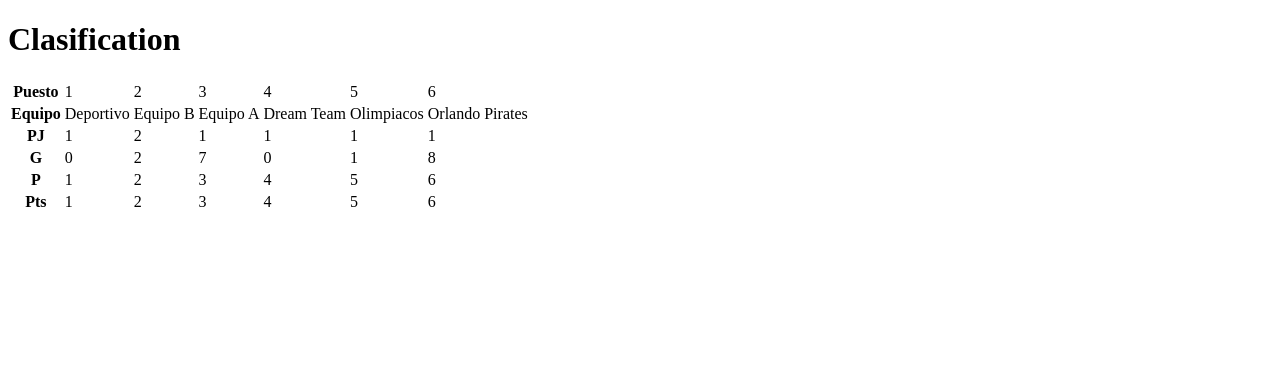
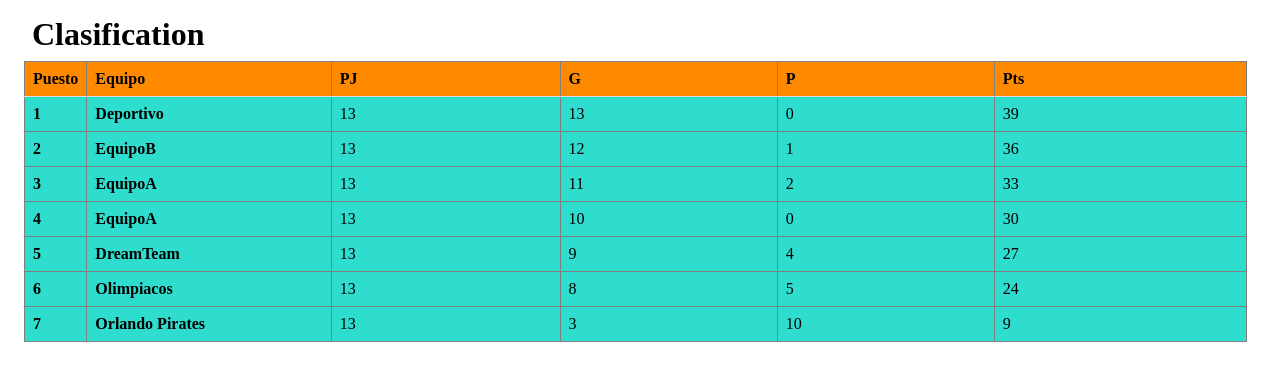
Before and after one commit to fraanaalonso/Padel_Web, a PHP site: page /clasificacion/Clasificacion.html in a window 1280 px wide. Shown: the top 381 px of the page. Run offline with PHP 8.4, Linux system fonts and the light colour scheme.

Commit message:
reemplace la carpeta de archivos con la incorporacion de clasificacion

```diff
--- a/Views/CHAT_VIEW/SHOWALL_VIEW.php
+++ b/Views/CHAT_VIEW/SHOWALL_VIEW.php
@@ -90,7 +90,7 @@ else{
             <div class="input_msg_write">
               <form method="post" action="../Controllers/Chat_Controller.php?action=ADD">
                 <input type="hidden"  name="id_chat" value="" />
-              <input type="text" class="write_msg" name="mensaje" placeholder="Escribe un mensaje" />
+              <input type="text" class="write_msg" name="mensaje" placeholder="Escribe un mensaje" padding='2'/>
               <input type="hidden"  name="login" value="<?php echo $_SESSION['login']; ?>" />
               <input type="hidden"  name="fecha_mensaje" size="10" value="<?php echo date("d/m/Y", time())?>"  />
               <input type="hidden"  name="hora_mensaje" size="5" value="<?php echo date('G:i');?>"  />
--- a/clasificacion/Clasificacion.html
+++ b/clasificacion/Clasificacion.html
@@ -1,74 +1,92 @@
 <!DOCTYPE html>
 <html>
+<head>
+		<title>Clasificacion</title>
+		<link href="../clasificacion/css/estilo3.css" rel="stylesheet"></link>
+</head>
 <body>
 	<h1><strong>Clasification</strong></h1>
-	<table id=clasificacion>
-		<tbody>
+	<table id="clasificacion" border="1" >
+
 		<tr>
-		<th scope="cow">
+		<th id="puesto">
 		Puesto
 			</th>
-		<td>1</td>
-		<td>2</td>
-		<td>3</td>
-		<td>4</td>
-		<td>5</td>
-		<td>6</td>
+			<th id="equipo" >
+		Equipo
+			</th>
+			<th>
+		PJ
+			</th>
+				<th id="ganar">
+		G
+			</th>
+			<th id="perder">
+		P
+			</th>
+			<th>
+		Pts</th>
+	</tr>
+		<tr>
+		<td id="puesto"cowspan="1">1</td>
+		<td id="equipo" cowspan="1">Deportivo</td>
+		<td cowspan="1">13</td>
+		<td id="ganar"cowspan="1">13</td>
+		<td id="perder"cowspan="1">0</td>
+		<td cowspan="1">39</td>
 			</tr>
 			<tr>
-		<th scope="row">
-		Equipo
-			</th>
-		<td>Deportivo</td>
-		<td>Equipo B</td>
-		<td>Equipo A</td>
-		<td>Dream Team</td>
-		<td>Olimpiacos</td>
-		<td>Orlando Pirates</td>
+
+		<td id="puesto"cowspan="1">2</td><!--Puesto-->
+		<td id="equipo" cowspan="1">EquipoB</td><!--Equipo-->
+		<td cowspan="1">13</td><!--PJ-->
+		<td id="ganar" cowspan="1">12</td><!--Ganados-->
+		<td id="perder"cowspan="1">1</td><!--Perdidos-->
+		<td cowspan="1">36</td><!--Puntos-->
 			</tr>
 		<tr>
-			<th scope="cow">
-		PJ
-			</th>
-		<td>1</td>
-		<td>2</td>
-		<td>1</td>
-		<td>1</td>
-		<td>1</td>
-		<td>1</td>
+
+		<td id="puesto"cowspan="1">3</td><!--Puesto-->
+		<td id="equipo"cowspan="1">EquipoA</td><!--Equipo-->
+		<td cowspan="1">13</td><!--PJ-->
+		<td id="ganar"cowspan="1">11</td><!--Ganados-->
+		<td id="perder"cowspan="1">2</td><!--Perdidos-->
+		<td cowspan="1">33</td><!--Puntos-->
 		</tr>
 		<tr>
-			<th scope="cow">
-		G
-			</th>
-		<td>0</td>
-		<td>2</td>
-		<td>7</td>
-		<td>0</td>
-		<td>1</td>
-		<td>8</td>
+
+		<td id="puesto"cowspan="1">4</td><!--Puesto-->
+		<td id="equipo"cowspan="1">EquipoA</td><!--Equipo-->
+		<td cowspan="1">13</td><!--PJ-->
+		<td id="ganar"cowspan="1">10</td><!--Ganados-->
+		<td id="perder"cowspan="1">0</td><!--Perdidos-->
+		<td cowspan="1">30</td><!--Puntos-->
 		</tr>
 		<tr>
-			<th scope="cow">
-		P
-			</th>
-		<td>1</td>
-		<td>2</td>
-		<td>3</td>
-		<td>4</td>
-		<td>5</td>
-		<td>6</td>
+
+		<td id="puesto" cowspan="1">5</td><!--Puesto-->
+		<td id="equipo" cowspan="1">DreamTeam</td><!--Equipo-->
+		<td cowspan="1">13</td><!--PJ-->
+		<td id="ganar"cowspan="1">9</td><!--Ganados-->
+		<td id="perder"cowspan="1">4</td><!--Perdidos-->
+		<td cowspan="1">27</td><!--Puntos-->		</tr>
+		<tr>
+
+		<td id="puesto" cowspan="1">6</td><!--Puesto-->
+		<td id="equipo"cowspan="1">Olimpiacos</td><!--Equipo-->
+		<td cowspan="1">13</td><!--PJ-->
+		<td id="ganar"cowspan="1">8</td><!--Ganados-->
+		<td id="perder"cowspan="1">5</td><!--Perdidos-->
+		<td cowspan="1">24</td><!--Puntos-->
 		</tr>
 		<tr>
-			<th scope="cow">
-		Pts</th>
-		<td>1</td>
-		<td>2</td>
-		<td>3</td>
-		<td>4</td>
-		<td>5</td>
-		<td>6</td>
+		<td id="puesto" cowspan="1">7</td><!--Puesto-->
+		<td id="equipo" cowspan="1">Orlando Pirates</td><!--Equipo-->
+		<td cowspan="1">13</td><!--PJ-->
+		<td id="ganar"cowspan="1">3</td><!--Ganados-->
+		<td id="perder"cowspan="1">10</td><!--Perdidos-->
+		<td cowspan="1">9</td><!--Puntos-->
 		</tr>
-		</tbody>
 	</table>
 </body>
+</html>
--- /dev/null
+++ b/clasificacion/css/estilo3.css
@@ -0,0 +1,51 @@
+*{
+	margin:8px;
+	padding:0;
+
+}
+table{
+	width:98%;
+	background-color: white;
+	border-collapse: collapse;
+	border-radius: 0;
+	 border-radius: 25px;
+
+
+
+}
+th{
+	background-color: #FF8A00;
+	padding: 8px;
+  text-align: left;
+  border-bottom: 1px solid #ddd;
+
+
+
+}
+th:hover{background-color: grey;}
+td{
+	padding:8px;
+	background-color: #2EDDCE;
+}
+td:hover{background-color: grey;}
+#puesto{
+
+	width: 5%;
+	font-weight: bold;
+}
+#puesto:hover{
+	background-color: white;
+}
+#equipo{
+	width: 20%;
+	font-weight: bold;
+}
+#equipo:hover{
+	background-color: yellow;
+}
+#ganar:hover{
+	background-color: green;
+}
+#perder:hover{
+	background-color: red;
+}
--- a/clasificacion/enfrentamientos.html
+++ b/clasificacion/enfrentamientos.html
@@ -78,10 +78,7 @@
 				<td cowspan="1">
 				Os vellos non deben namorarse
 				</td></tr>
-
-
+			</div>
 	</table>
-	</div>
-
 </body>
 </html>
```
